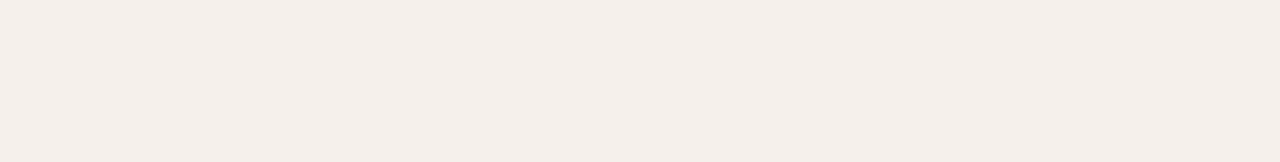
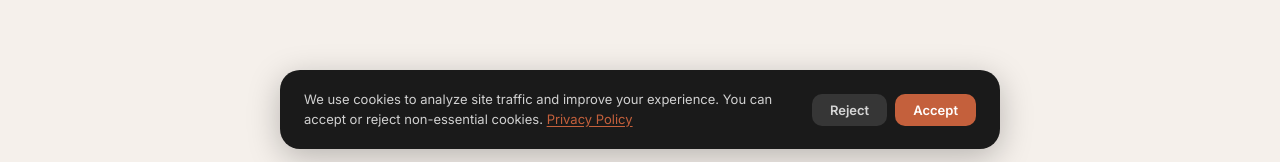
Before and after one commit to romanzelenkajj-dev/barmagazine-next, a Next.js app: page / in a window 1280 px wide. Shown: the part 635-797 px from the top of the page. Built offline with nearby package versions, Linux system fonts and the light colour scheme; no server answers.

Commit message:
Add cookie consent banner: GA4 only loads after user accepts cookies

```diff
--- a/src/app/globals.css
+++ b/src/app/globals.css
@@ -4432,3 +4432,129 @@ textarea.form-input {
     grid-template-columns: 1fr;
   }
 }
+
+/* ====== COOKIE CONSENT BANNER ====== */
+.cookie-banner {
+  position: fixed;
+  bottom: 0;
+  left: 0;
+  right: 0;
+  z-index: 9999;
+  padding: 0 var(--gap) var(--gap);
+  animation: cookie-slide-up 0.4s var(--ease) forwards;
+}
+
+.cookie-banner--closing {
+  animation: cookie-slide-down 0.35s var(--ease) forwards;
+}
+
+.cookie-banner__content {
+  max-width: 720px;
+  margin: 0 auto;
+  background: var(--bg-dark);
+  color: var(--text-inverse);
+  border-radius: var(--radius);
+  padding: 20px 24px;
+  display: flex;
+  align-items: center;
+  gap: 20px;
+  box-shadow: 0 8px 32px rgba(0, 0, 0, 0.25);
+}
+
+.cookie-banner__text {
+  font-size: 13px;
+  line-height: 1.5;
+  color: rgba(255, 255, 255, 0.8);
+  margin: 0;
+  flex: 1;
+}
+
+.cookie-banner__link {
+  color: var(--accent) !important;
+  text-decoration: underline !important;
+  text-underline-offset: 2px;
+}
+
+.cookie-banner__link:hover {
+  opacity: 0.8;
+}
+
+.cookie-banner__actions {
+  display: flex;
+  gap: 8px;
+  flex-shrink: 0;
+}
+
+.cookie-banner__btn {
+  padding: 8px 18px;
+  border-radius: 10px;
+  font-size: 13px;
+  font-weight: 600;
+  transition: opacity 0.2s ease, transform 0.15s ease;
+  cursor: pointer;
+  border: none;
+  font-family: inherit;
+}
+
+.cookie-banner__btn:hover {
+  opacity: 0.85;
+  transform: translateY(-1px);
+}
+
+.cookie-banner__btn:active {
+  transform: translateY(0);
+}
+
+.cookie-banner__btn--accept {
+  background: var(--accent);
+  color: #fff;
+}
+
+.cookie-banner__btn--reject {
+  background: rgba(255, 255, 255, 0.12);
+  color: rgba(255, 255, 255, 0.8);
+}
+
+.cookie-banner__btn--reject:hover {
+  background: rgba(255, 255, 255, 0.18);
+}
+
+@keyframes cookie-slide-up {
+  from {
+    opacity: 0;
+    transform: translateY(100%);
+  }
+  to {
+    opacity: 1;
+    transform: translateY(0);
+  }
+}
+
+@keyframes cookie-slide-down {
+  from {
+    opacity: 1;
+    transform: translateY(0);
+  }
+  to {
+    opacity: 0;
+    transform: translateY(100%);
+  }
+}
+
+@media (max-width: 600px) {
+  .cookie-banner__content {
+    flex-direction: column;
+    align-items: stretch;
+    gap: 14px;
+    padding: 18px 20px;
+  }
+
+  .cookie-banner__actions {
+    justify-content: stretch;
+  }
+
+  .cookie-banner__btn {
+    flex: 1;
+    text-align: center;
+  }
+}
--- a/src/app/layout.tsx
+++ b/src/app/layout.tsx
@@ -1,9 +1,10 @@
 import type { Metadata } from 'next';
 import { Inter } from 'next/font/google';
-import Script from 'next/script';
 import './globals.css';
 import { Nav } from '@/components/Nav';
 import { Footer } from '@/components/Footer';
+import { CookieConsent } from '@/components/CookieConsent';
+import { GoogleAnalytics } from '@/components/GoogleAnalytics';
 
 const inter = Inter({ subsets: ['latin'] });
 
@@ -60,20 +61,6 @@ export default function RootLayout({
 }) {
   return (
     <html lang="en">
-      <head>
-        <Script
-          src="https://www.googletagmanager.com/gtag/js?id=G-JBGVJDXD9E"
-          strategy="afterInteractive"
-        />
-        <Script id="google-analytics" strategy="afterInteractive">
-          {`
-            window.dataLayer = window.dataLayer || [];
-            function gtag(){dataLayer.push(arguments);}
-            gtag('js', new Date());
-            gtag('config', 'G-JBGVJDXD9E');
-          `}
-        </Script>
-      </head>
       <body className={inter.className}>
         <script
           type="application/ld+json"
@@ -97,12 +84,14 @@ export default function RootLayout({
             }),
           }}
         />
+        <GoogleAnalytics />
         <Nav />
         <div className="nav-spacer" />
         <div className="container">
           {children}
           <Footer />
         </div>
+        <CookieConsent />
       </body>
     </html>
   );
--- /dev/null
+++ b/src/components/CookieConsent.tsx
@@ -0,0 +1,71 @@
+'use client';
+
+import { useState, useEffect } from 'react';
+import Link from 'next/link';
+
+const CONSENT_KEY = 'bm_cookie_consent';
+
+export type ConsentStatus = 'accepted' | 'rejected' | null;
+
+export function getConsentStatus(): ConsentStatus {
+  if (typeof window === 'undefined') return null;
+  const val = localStorage.getItem(CONSENT_KEY);
+  if (val === 'accepted' || val === 'rejected') return val;
+  return null;
+}
+
+export function CookieConsent() {
+  const [visible, setVisible] = useState(false);
+  const [closing, setClosing] = useState(false);
+
+  useEffect(() => {
+    const status = getConsentStatus();
+    if (!status) {
+      // Small delay so it doesn't flash on page load
+      const t = setTimeout(() => setVisible(true), 800);
+      return () => clearTimeout(t);
+    }
+  }, []);
+
+  const handleChoice = (choice: 'accepted' | 'rejected') => {
+    localStorage.setItem(CONSENT_KEY, choice);
+    // Dispatch a custom event so GoogleAnalytics component can react
+    window.dispatchEvent(new CustomEvent('cookie-consent-change', { detail: choice }));
+    setClosing(true);
+    setTimeout(() => setVisible(false), 350);
+  };
+
+  if (!visible) return null;
+
+  return (
+    <div
+      className={`cookie-banner ${closing ? 'cookie-banner--closing' : ''}`}
+      role="dialog"
+      aria-label="Cookie consent"
+    >
+      <div className="cookie-banner__content">
+        <p className="cookie-banner__text">
+          We use cookies to analyze site traffic and improve your experience.
+          You can accept or reject non-essential cookies.{' '}
+          <Link href="/privacy" className="cookie-banner__link">
+            Privacy Policy
+          </Link>
+        </p>
+        <div className="cookie-banner__actions">
+          <button
+            className="cookie-banner__btn cookie-banner__btn--reject"
+            onClick={() => handleChoice('rejected')}
+          >
+            Reject
+          </button>
+          <button
+            className="cookie-banner__btn cookie-banner__btn--accept"
+            onClick={() => handleChoice('accepted')}
+          >
+            Accept
+          </button>
+        </div>
+      </div>
+    </div>
+  );
+}
--- /dev/null
+++ b/src/components/GoogleAnalytics.tsx
@@ -0,0 +1,44 @@
+'use client';
+
+import { useEffect, useState } from 'react';
+import Script from 'next/script';
+import { getConsentStatus, type ConsentStatus } from './CookieConsent';
+
+const GA_ID = 'G-JBGVJDXD9E';
+
+export function GoogleAnalytics() {
+  const [consent, setConsent] = useState<ConsentStatus>(null);
+
+  useEffect(() => {
+    // Check initial consent status
+    setConsent(getConsentStatus());
+
+    // Listen for consent changes
+    const handler = (e: Event) => {
+      const detail = (e as CustomEvent).detail as ConsentStatus;
+      setConsent(detail);
+    };
+    window.addEventListener('cookie-consent-change', handler);
+    return () => window.removeEventListener('cookie-consent-change', handler);
+  }, []);
+
+  // Only render GA scripts when consent is explicitly accepted
+  if (consent !== 'accepted') return null;
+
+  return (
+    <>
+      <Script
+        src={`https://www.googletagmanager.com/gtag/js?id=${GA_ID}`}
+        strategy="afterInteractive"
+      />
+      <Script id="google-analytics" strategy="afterInteractive">
+        {`
+          window.dataLayer = window.dataLayer || [];
+          function gtag(){dataLayer.push(arguments);}
+          gtag('js', new Date());
+          gtag('config', '${GA_ID}');
+        `}
+      </Script>
+    </>
+  );
+}
```
